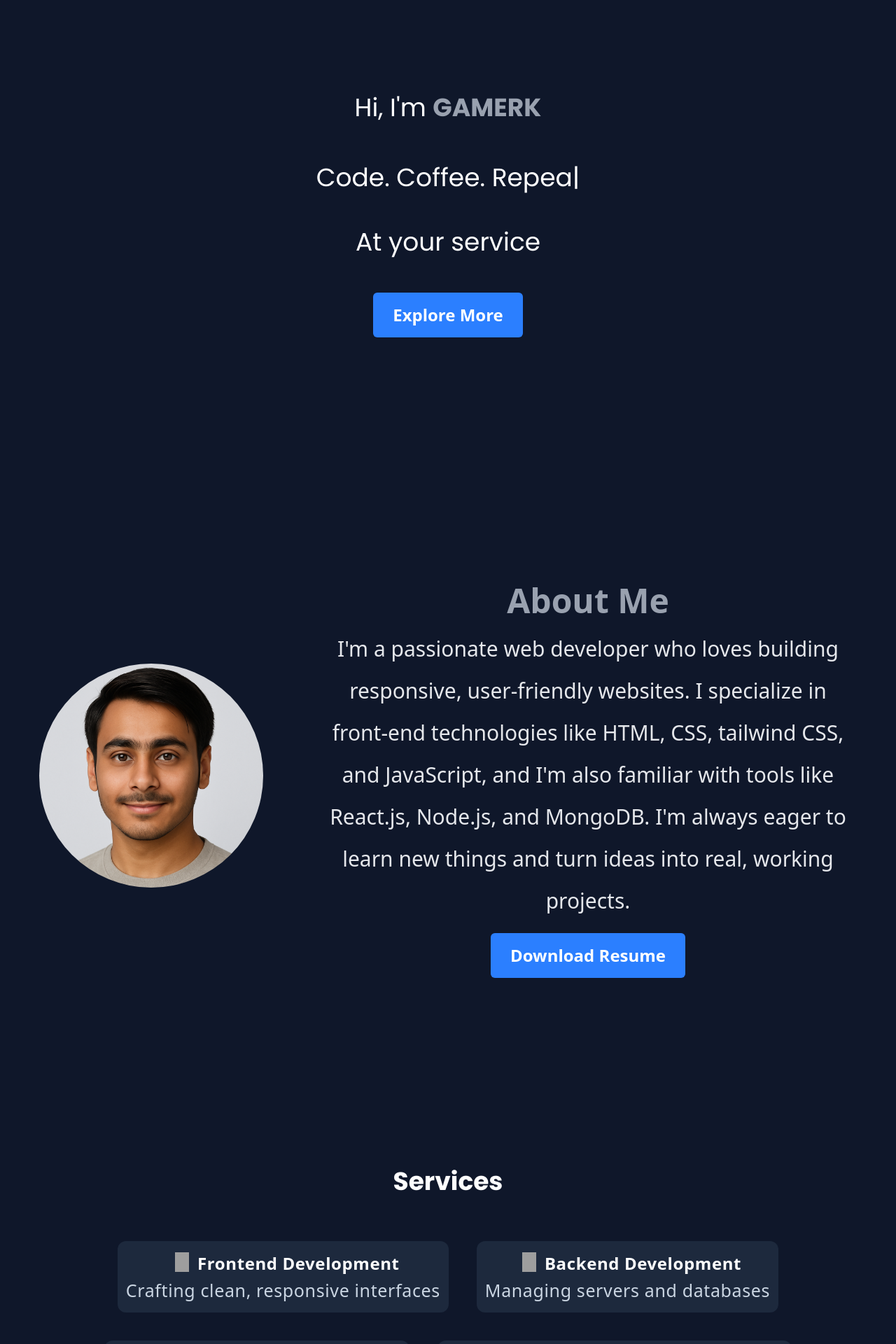
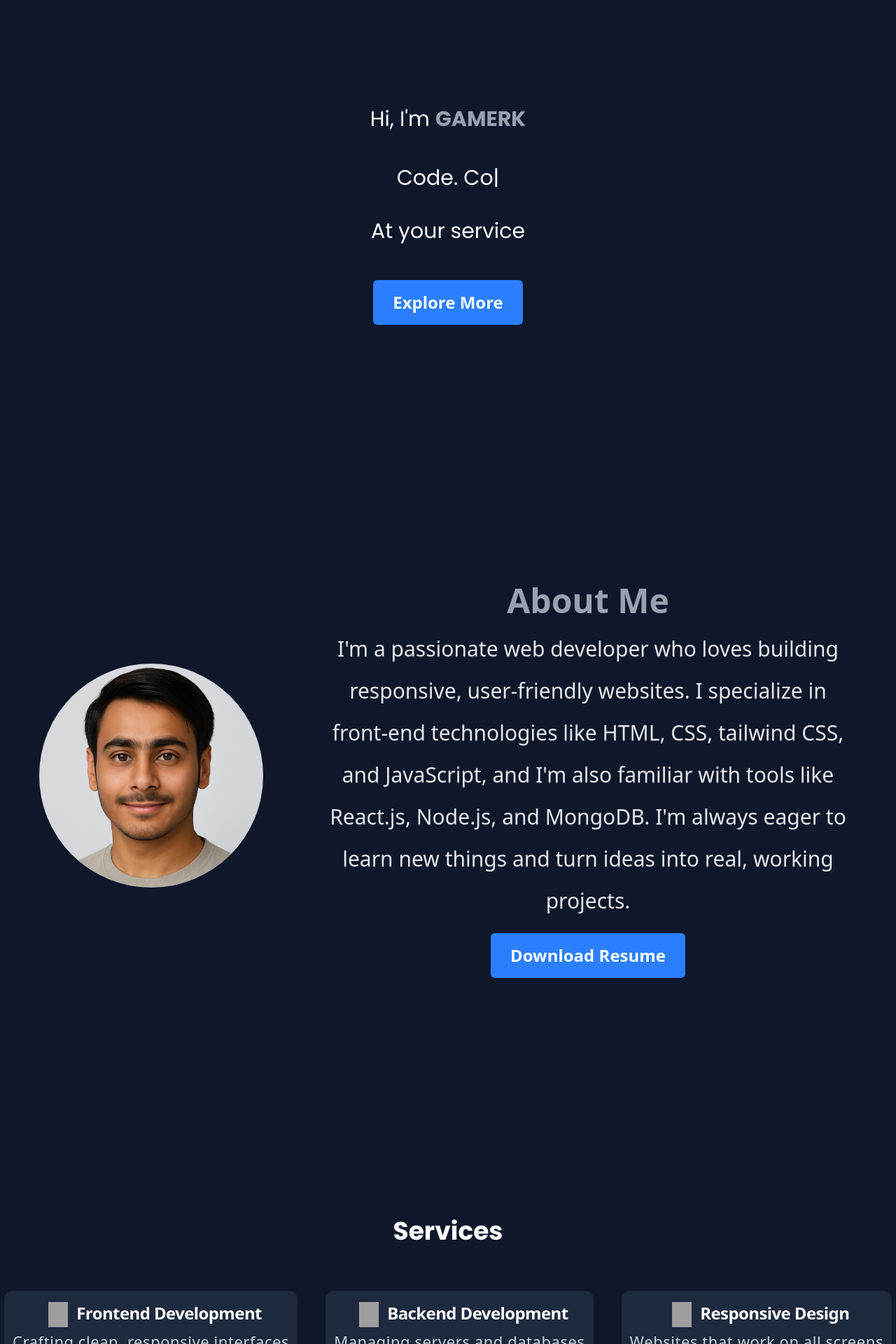
Before and after one commit to Gamerk786po/Portfolio, a React (Vite) app in the folder Frontend/: page / in a window 1280 px wide. Shown: the part 120-2040 px from the top of the page at 70% size. Built offline with nearby package versions, Linux system fonts and the light colour scheme; grey boxes are pictures that could not be loaded.

Commit message:
Responsivness for xl screens

```diff
--- a/Frontend/src/components/Home/home.tsx
+++ b/Frontend/src/components/Home/home.tsx
@@ -7,12 +7,12 @@ const Home = () => {
       {/* section for home */}
       <section
         id="home"
-        className="min-h-screen md:mt-20 lg:mt-7 flex justify-center items-center flex-col gap-13"
+        className="min-h-screen md:mt-13 lg:mt-7 flex justify-center items-center flex-col gap-13"
       >
         {/* The content of Home */}
         <div
           id="home-para"
-          className="flex flex-col gap-13 text-white text-2xl text-center md:text-4xl"
+          className="flex flex-col gap-10 2xl:gap-18 text-white text-2xl text-center md:text-2xl lg:text-3xl 2xl:text-7xl"
         >
           {/* div containing first line */}
           <motion.div
@@ -27,15 +27,15 @@ const Home = () => {
           <TypeAnimation
             sequence={[
               "Crafting Clean Code.",
-              1000,
+              500,
               "Code. Coffee. Repeat.",
-              1000,
+              500,
               "Styled with Passion.",
-              1000,
+              500,
               "Passionate Developer",
-              1000,
+              500,
             ]}
-            speed={30}
+            speed={25}
             wrapper="span"
             repeat={Infinity}
             className="block mt-2"
@@ -52,9 +52,9 @@ const Home = () => {
           </motion.div>
         </div>
         {/* Button for exploring more */}
-        <a href="#about">
+        <a href="#about" className= "2xl:mt-6">
           <button
-            className="text-xl md:text-2xl py-2 xl:py-4 px-6 xl:px-7 xl:text-2xl bg-blue-500 text-white rounded-md
+            className="text-xl 2xl:text-5xl py-2 xl:py-4 2xl:py-6 px-5 xl:px-7 2xl:px-8 xl:text-2xl bg-blue-500 text-white rounded-md
              transition-all duration-1000
              lg:hover:bg-blue-600
              lg:hover:shadow-[0_0_15px_#00f2ff]
--- a/Frontend/src/components/Nav-bar/nav-bar.tsx
+++ b/Frontend/src/components/Nav-bar/nav-bar.tsx
@@ -2,11 +2,11 @@ const NavBar = () => {
   return (
     <>
       <div className="fixed top-0 left-0 w-full z-50 flex justify-evenly md:justify-around items-center px-4 py-4 bg-[#0f172a] text-white">
-        <h1 className="text-[#00BFFF] font-bold text-xl md:text-4xl tracking-wide">
+        <h1 className="text-[#00BFFF] font-bold text-xl md:text-4xl 2xl:text-7xl tracking-wide">
           Gamerk
         </h1>
         <nav className="text-white">
-          <ul className="flex gap-6 px-4 text-sm md:text-lg">
+          <ul className="flex gap-6 px-4 text-sm md:text-lg 2xl:text-4xl 2xl:gap-8">
             <li>
               <a
                 href="#"
--- a/Frontend/src/components/Services-offered/service.tsx
+++ b/Frontend/src/components/Services-offered/service.tsx
@@ -15,14 +15,14 @@ const Service: React.FC<ServiceProps> = ({ title, url, description, alt }) => {
       {/* The div containing the heading and the icon */}
       <div className="flex flex-row p-1 mx-1">
         <img
-          className="h-7 w-11
+          className="h-7 w-11 xl:h-9 xl:w-13
          px-3"
           src={url}
           alt={alt}
         ></img>
-        <h3 className="text-xl xl:text-2xl 2xl:text-4xl font-bold text-white tracking-tighter md:tracking-tight xl:tracking-wide 2xl:tracking-wider">{title}</h3>
+        <h3 className="text-xl xl:text-2xl 2xl:text-4xl font-bold text-white tracking-tighter md:tracking-tight xl:-tracking-wide 2xl:tracking-wider">{title}</h3>
       </div>
-      <p className="text-[12px] md:text-[14px] xl:text-[25px] text-slate-300 tracking-tighter md:tracking-tight xl:tracking-wide 2xl:tracking-wider">{description}</p>
+      <p className="text-[12px] md:text-[14px] xl:text-[22px] text-slate-300 tracking-tighter md:tracking-tight xl:tracking-wide 2xl:tracking-wider">{description}</p>
     </div>
   );
 };
--- a/Frontend/src/components/contacts/contact.tsx
+++ b/Frontend/src/components/contacts/contact.tsx
@@ -10,11 +10,11 @@ const Contact: React.FC<ContactProps> = ({ title, link, icon}) => {
     return(
         <>
         {/* The div contaning a contac */}
-            <div className="flex gap-3">
+            <div className="flex gap-6">
                 {/* The icon img */}
                 <a rel="noopener noreferrer" href={link} target="blank" ><img src={icon} className="h-4 md:h-6 xl:h-10 transition-transform duration-300 lg:hover:scale-110 lg:hover:drop-shadow-[0_0_5px_rgba(255,255,255,0.6)]" alt="Its an img for contact"></img></a>
                 {/* The name of the contact */}
-                <p className="text-white text-[12px] md:text-[17px] xl:text-[30px]">{title}</p>
+                <p className="text-white text-[12px] md:text-[17px] xl:text-[22px]">{title}</p>
             </div>
         </>
     )
--- a/Frontend/src/components/contacts/email-form.tsx
+++ b/Frontend/src/components/contacts/email-form.tsx
@@ -22,10 +22,10 @@ function ContactForm() {
       {showSuccess ? (
         <p className="text-green-400 text-lg mt-4 text-center xl:text-2xl">Thanks for your message!</p>
       ) : (
-        <form onSubmit={handleSubmit} className="flex flex-col gap-5 xl:gap-9 w-full">
+        <form onSubmit={handleSubmit} className="flex flex-col gap-5 xl:gap-7 w-full">
           {/* Email Field */}
           <div className="flex flex-col">
-            <label htmlFor="email" className="text-gray-300 mb-1 xl:text-2xl">
+            <label htmlFor="email" className="text-gray-300 mb-1 xl:text-xl">
               Email Address
             </label>
             <input
--- a/Frontend/src/components/projects/project.tsx
+++ b/Frontend/src/components/projects/project.tsx
@@ -30,7 +30,7 @@ const Project: React.FC<ProjectsProps> = ({
       {/* The div containing the heading and the icon of project */}
       <div className="flex flex-row p-1 mx-1">
         <img
-          className="h-8 w-11 2xl:h-12 2xl:w-17 px-3"
+          className="h-8 w-11 xl:h-12 xl:w-17 px-3"
           src={url}
           alt={alt}
         ></img>
--- a/Frontend/src/components/projects/projects-section.tsx
+++ b/Frontend/src/components/projects/projects-section.tsx
@@ -19,7 +19,7 @@ const ProjectsSection = () => {
       {/* The section for showcase  */}
       <motion.section
         id="showcase"
-        className="min-h-screen flex flex-col items-center md:justify-center gap-14 mt-30 lg:mt-0"
+        className="min-h-screen flex flex-col items-center md:justify-center gap-14 xl:gap-10 mt-30 lg:mt-0"
         initial={{ opacity: 0 }}
         whileInView={{ opacity: 1 }}
         transition={{ duration: 1.3, ease: "easeInOut" }}
```
